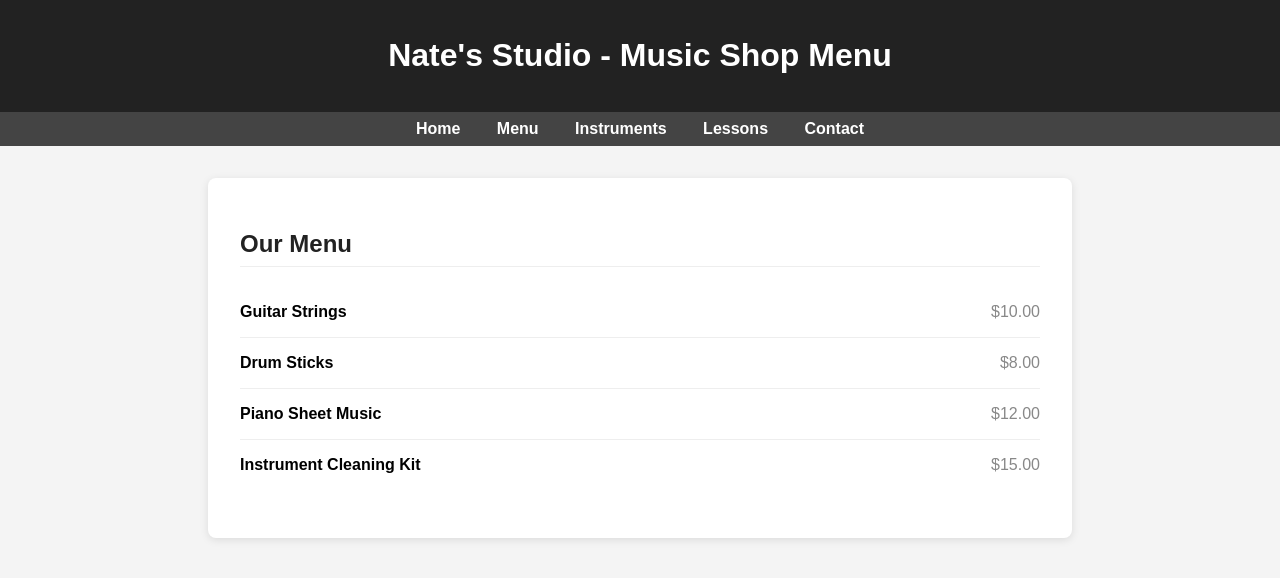
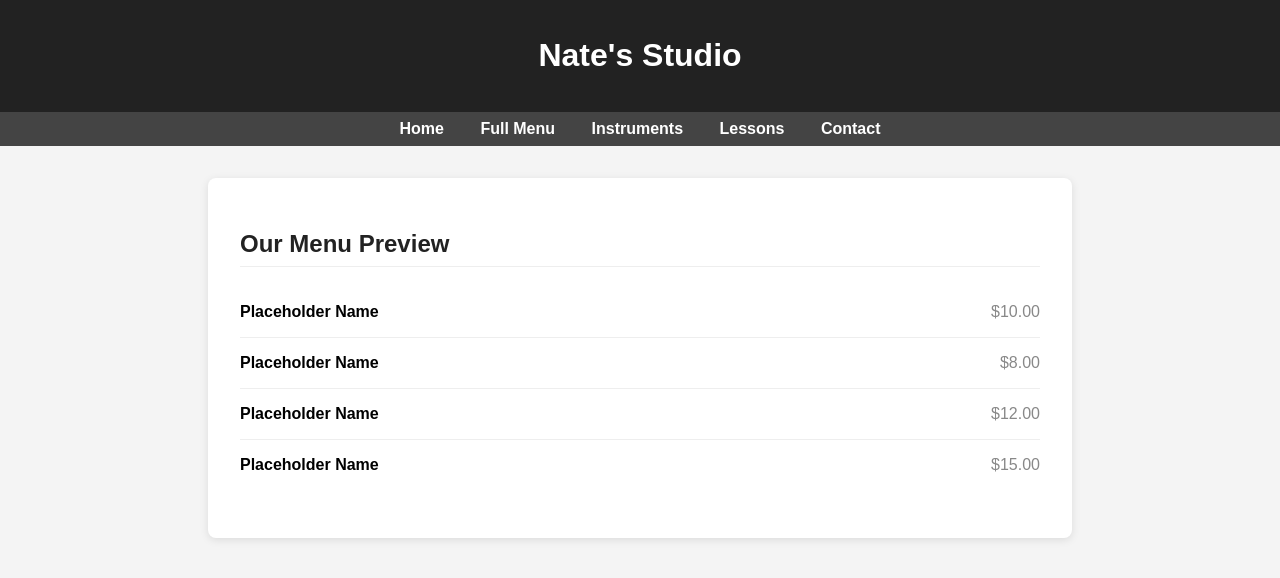
Before and after one commit to yeety194/Nates-Studio, a plain HTML site: page index.html in a window 1280 px wide. Drawn offline with Linux system fonts and the light colour scheme.

Commit message:
small changes

```diff
--- a/index.html
+++ b/index.html
@@ -3,7 +3,7 @@
 <head>
     <meta charset="UTF-8">
     <meta name="viewport" content="width=device-width, initial-scale=1.0">
-    <title>Nate's Studio - Menu</title>
+    <title>Nate's Studio</title>
     <style>
         body {
             font-family: Arial, sans-serif;
@@ -64,32 +64,32 @@
 </head>
 <body>
     <header>
-        <h1>Nate's Studio - Music Shop Menu</h1>
+        <h1>Nate's Studio</h1>
     </header>
     <nav>
         <a href="#">Home</a>
-        <a href="#">Menu</a>
+        <a href="#">Full Menu</a>
         <a href="#">Instruments</a>
         <a href="#">Lessons</a>
         <a href="#">Contact</a>
     </nav>
     <main>
-        <h2>Our Menu</h2>
+        <h2>Our Menu Preview</h2>
         <ul class="menu-list">
             <li>
-                <span class="item-name">Guitar Strings</span>
+                <span class="item-name">Placeholder Name</span>
                 <span class="item-price">$10.00</span>
             </li>
             <li>
-                <span class="item-name">Drum Sticks</span>
+                <span class="item-name">Placeholder Name</span>
                 <span class="item-price">$8.00</span>
             </li>
             <li>
-                <span class="item-name">Piano Sheet Music</span>
+                <span class="item-name">Placeholder Name</span>
                 <span class="item-price">$12.00</span>
             </li>
             <li>
-                <span class="item-name">Instrument Cleaning Kit</span>
+                <span class="item-name">Placeholder Name</span>
                 <span class="item-price">$15.00</span>
             </li>
         </ul>
```
